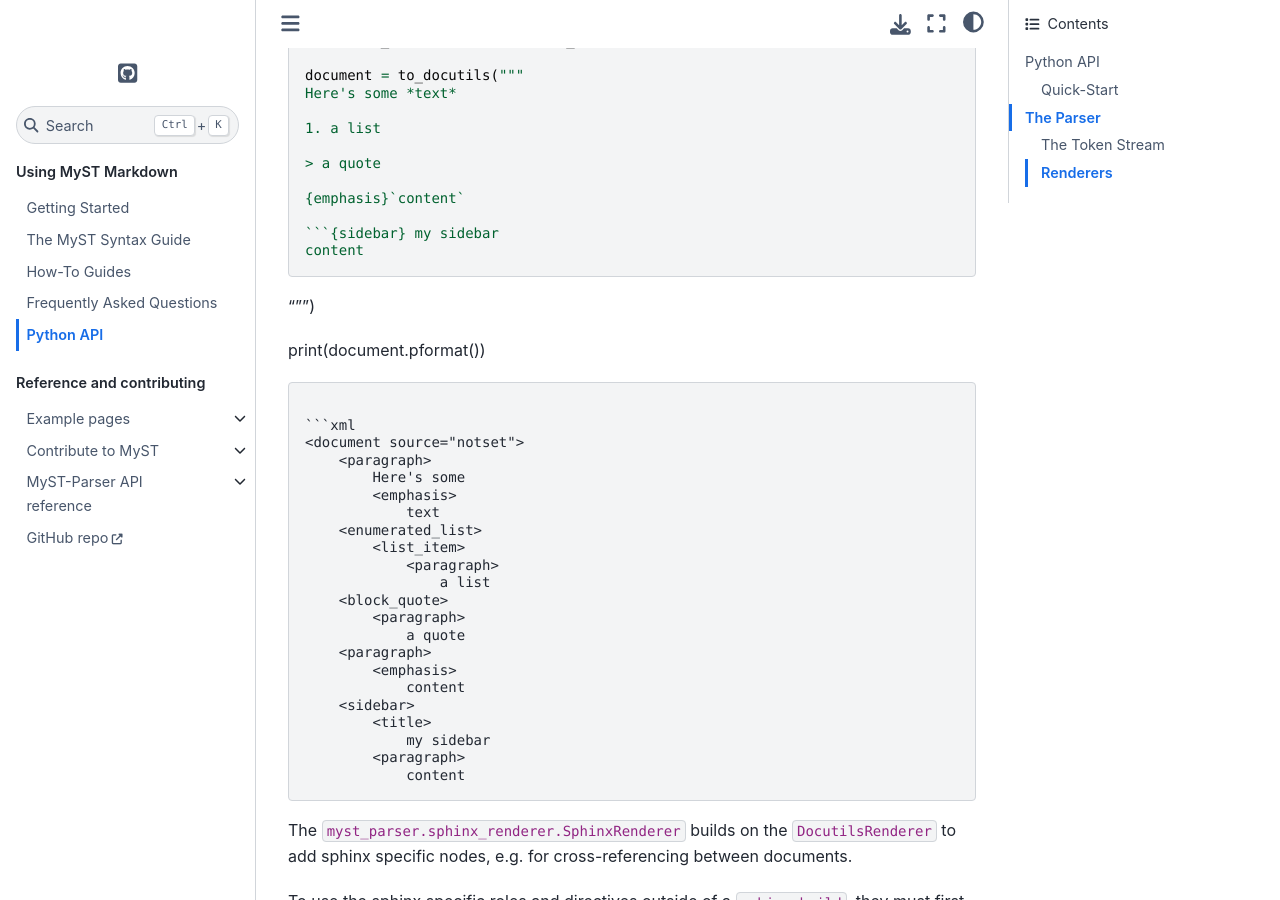
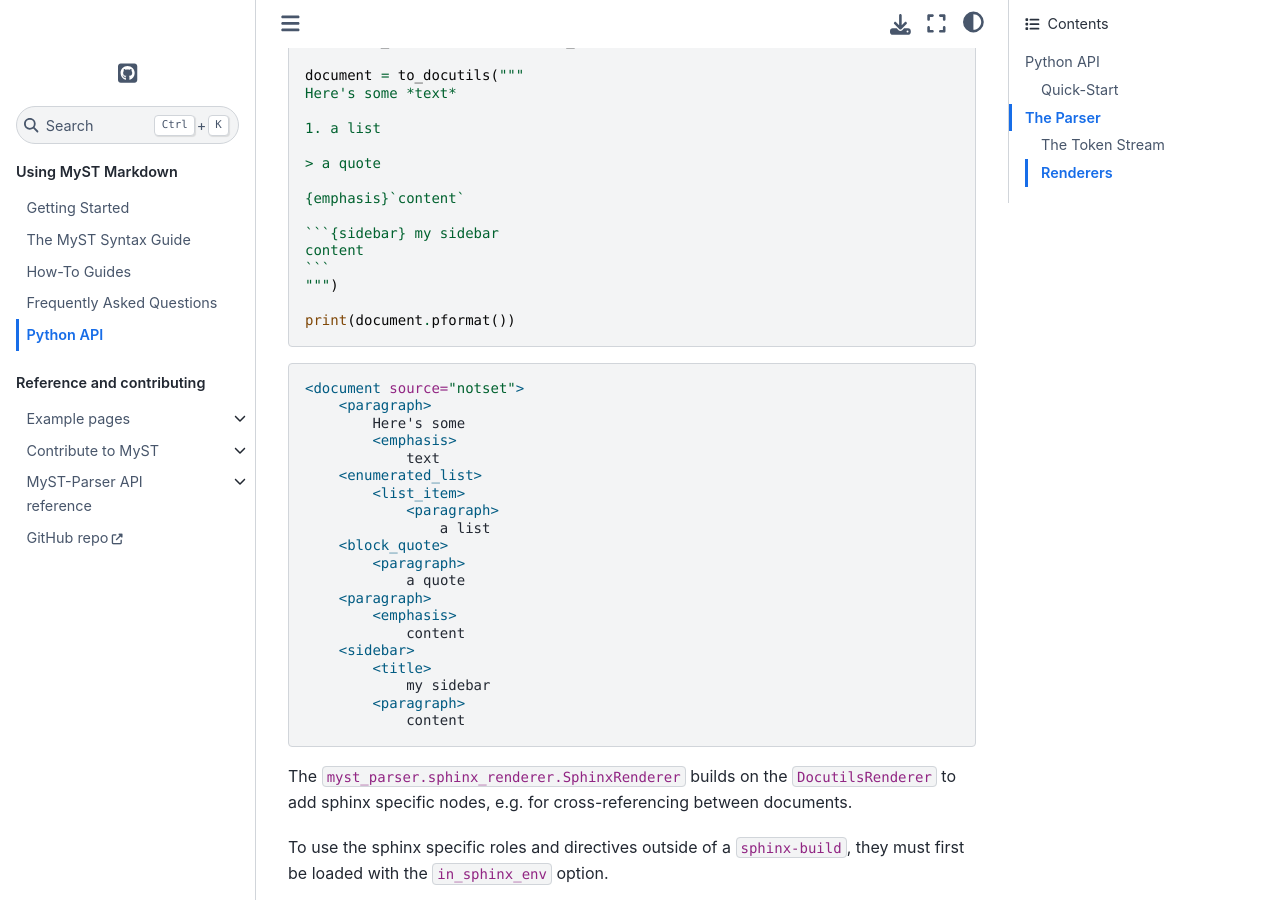
Before and after one commit to executablebooks/MyST-Parser, a Sphinx documentation site: the page built from docs/using/use_api.md, in a window 1280 px wide and 900 px high, scrolled down 4150 px. Built offline with Sphinx 7.4.7 and the Sphinx Book theme 1.1.4, drawn with Linux system fonts in a browser that asks for light colours.

Commit message:
Fix a rendering issue in the API docs

`````diff
--- a/docs/using/use_api.md
+++ b/docs/using/use_api.md
@@ -235,7 +235,7 @@
 
 The `myst_parser.docutils_renderer.DocutilsRenderer` converts a token directly to the `docutils.document` representation of the document, converting roles and directives to a `docutils.nodes` if a converter can be found for the given name.
 
-```python
+````python
 from myst_parser.main import to_docutils
 
 document = to_docutils("""
@@ -253,7 +253,7 @@
 """)
 
 print(document.pformat())
-```
+````
 
 ```xml
 <document source="notset">
`````
